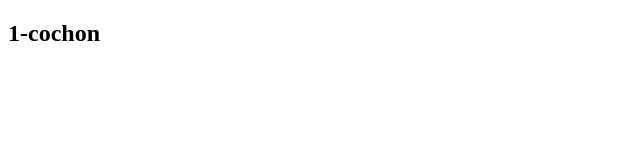
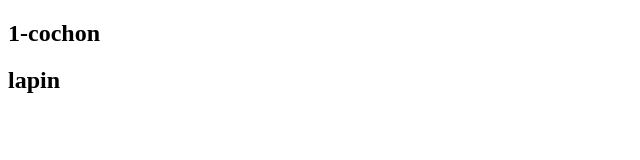
Before and after one commit to mylanbrasierpro-a11y/mini-td-git, a plain HTML site: page index.html in a window 1280 px wide. Shown: the full height of the page, 0-640 px from the left. Drawn offline with Linux system fonts and the light colour scheme.

Commit message:
add lapin

```diff
--- a/index.html
+++ b/index.html
@@ -7,5 +7,6 @@
 </head>
 <body>
     <h2>1-cochon</h2>
+    <h2>lapin</h2>
 </body>
 </html>
```
